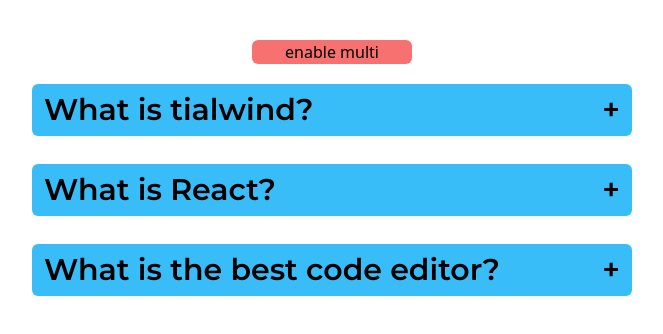
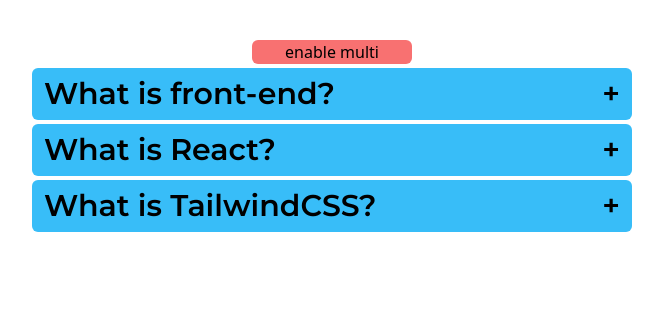
Before and after one commit to karo-yousefi/react-beginner-projects, a React (Vite) app: page / in a window 1280 px wide. Shown: the top 334 px of the page, without its empty margins (308-971 px from the left). Built offline with nearby package versions, Linux system fonts and the light colour scheme.

Commit message:
first project is done + comments

```diff
--- a/src/components/Accordion.jsx
+++ b/src/components/Accordion.jsx
@@ -1,5 +1,5 @@
 import { useState } from "react";
-import { accordionData } from "../data/index";
+import { accordionData } from "../data/idnex";
 
 const Accordion = () => {
 	const [selected, setSelected] = useState(false); // For opening / clsoing one item at a time (if multipe is not active)
@@ -11,7 +11,7 @@
 	}
 
 	const handleMultiSelection = (id) => { // If multiple is active, By clicking each item this funciton will run. This funciton addes the id of the item to the mutli array
-		let copyMulti = [...mutli];
+		const copyMulti = [...mutli]; // State should be treated as immutable. React does not track the changes if you update it directly.
 		if (copyMulti.includes(id)) { // Alread open
 			copyMulti.splice(copyMulti.indexOf(id), 1); // Removing the id form the open array
 		}
@@ -22,8 +22,8 @@
 
 	}
 	return (
-		<div className="flex flex-col gap-5 items-center">
-			<button
+		<div className="flex flex-col gap-1 items-center">
+			<button // Toggling between multi select and single select
 				className="w-40 bg-red-400 rounded-md"
 				onClick={() => setIsMulti(!isMutli)}>
 				{isMutli ? "disable multi" : "enable multi"}
@@ -32,21 +32,21 @@
 				accordionData ?
 				accordionData.map((item) => {
 					return (
-						<div className="w-[600px] flex flex-col gap-2" key={item.id}>
+						<div className="w-[600px] flex flex-col" key={item.id}>
 							<div
-								className="w-full flex justify-between px-3 py-2 bg-sky-400 rounded-md cursor-pointer hover:bg-sky-300 transition-all select-none"
+								className="group w-full flex justify-between px-3 py-2 bg-sky-400 rounded-md cursor-pointer hover:bg-sky-300 transition-all select-none"
 								onClick={
 									isMutli ?
 									() => handleMultiSelection(item.id) : // If multiple is enabled, The id of the clicked item will be sent to handleMultiSelection function
 									() => handleSelection(item.id) // If multiple is not enabled, The id of the clicked item will be sent to handleSelection function
 								}>
 								<h1 className="text-3xl font-Montserrat font-semibold">{item.title}</h1>
-								<span className="text-3xl font-Montserrat font-semibold">+</span>
+								<span className="text-3xl font-Montserrat font-semibold group-hover:text-white">+</span>
 							</div>
-							<div className="w-full">
+							<div className="w-full bg-sky-100 rounded-md px-4">
 								{
 									isMutli ? // If mutli is selected
-										mutli.indexOf(item.id) !== -1 && ( // If item exists in the selected array
+										mutli.includes(item.id) && ( // If item exists in the selected array
 											<p className="text-2xl font-Montserrat py-4">{item.text}</p>
 										) :
 										selected === item.id && ( // Single select
--- /dev/null
+++ b/src/data/idnex.js
@@ -0,0 +1,21 @@
+const accordionData = [
+	{
+		id: 0,
+		title: "What is front-end?",
+		text: " The part of a website or web application that users interact with directly, typically involving HTML, CSS, and JavaScript to design and control the user interface.",
+	},
+	{
+		id: 1,
+		title: "What is React?",
+		text: "A popular JavaScript library for building dynamic and interactive user interfaces, primarily using components and a virtual DOM for efficient updates.",
+	},
+	{
+		id: 2,
+		title: "What is TailwindCSS?",
+		text: " A utility-first CSS framework that allows you to style web pages quickly by applying pre-defined classes directly in your HTML, offering flexibility and speed in design.",
+	},
+];
+
+export {
+	accordionData,
+}
--- a/src/data/index.js
+++ /dev/null
@@ -1,21 +0,0 @@
-const accordionData = [
-	{
-		id: 0,
-		title: "What is tialwind?",
-		text: "Tailwind is a CSS framework that helps you style your website very quickly."
-	},
-	{
-		id: 1,
-		title: "What is React?",
-		text: "React is a JS framework made by Facebook."
-	},
-	{
-		id: 2,
-		title: "What is the best code editor?",
-		text: "The best code editor is VS Code."
-	}
-]
-
-export {
-	accordionData,
-}
```
